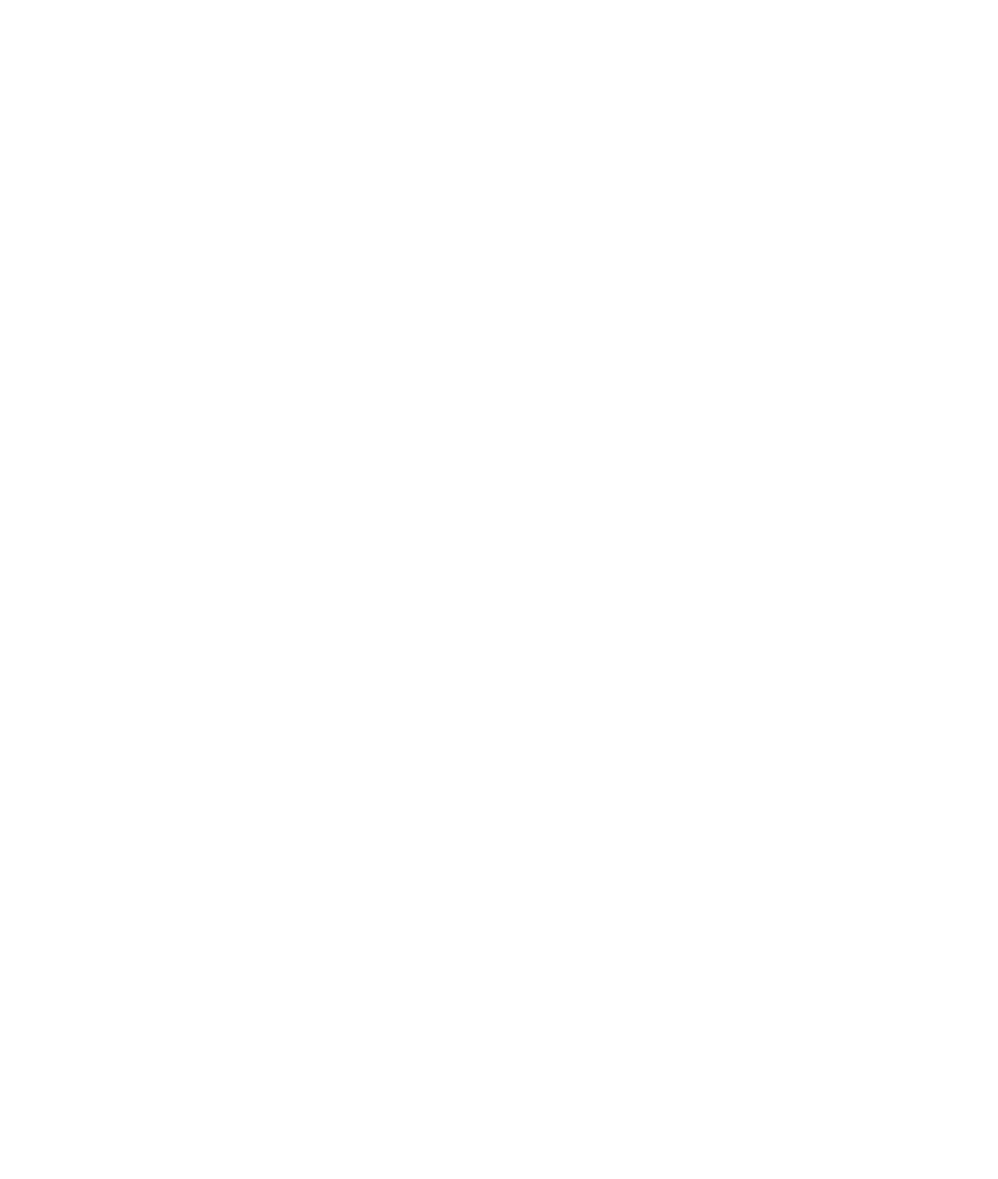
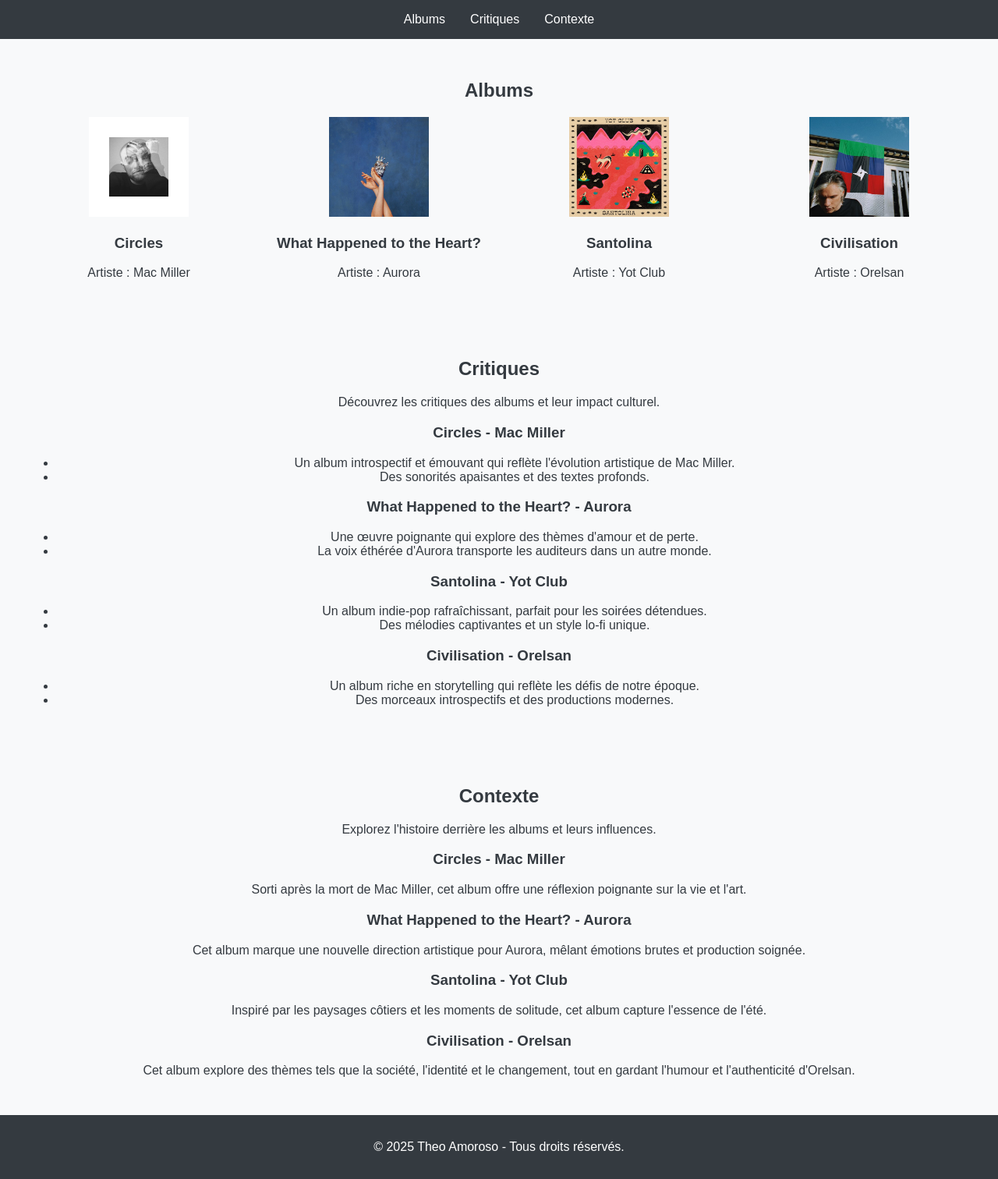
Before and after one commit to soloonnn/site, a plain HTML site: page index.html in a window 1280 px wide. Shown: the whole page at 78% size. Before the commit the page ends 800 px from the top, so only its background shows below. Drawn offline with Linux system fonts and the light colour scheme.

Commit message:
Affichage des Albums

```diff
--- /dev/null
+++ b/albums.json
@@ -0,0 +1,42 @@
+[
+    {
+        "artist": "Mac Miller",
+        "title": "Circles",
+        "image": "img/albums/circles.jpg",
+        "reviews": [
+            "Un album introspectif et émouvant qui reflète l'évolution artistique de Mac Miller.",
+            "Des sonorités apaisantes et des textes profonds."
+        ],
+        "context": "Sorti après la mort de Mac Miller, cet album offre une réflexion poignante sur la vie et l'art."
+    },
+    {
+        "artist": "Aurora",
+        "title": "What Happened to the Heart?",
+        "image": "img/albums/whtth.jpg",
+        "reviews": [
+            "Une œuvre poignante qui explore des thèmes d'amour et de perte.",
+            "La voix éthérée d'Aurora transporte les auditeurs dans un autre monde."
+        ],
+        "context": "Cet album marque une nouvelle direction artistique pour Aurora, mêlant émotions brutes et production soignée."
+    },
+    {
+        "artist": "Yot Club",
+        "title": "Santolina",
+        "image": "img/albums/santolina.jpg",
+        "reviews": [
+            "Un album indie-pop rafraîchissant, parfait pour les soirées détendues.",
+            "Des mélodies captivantes et un style lo-fi unique."
+        ],
+        "context": "Inspiré par les paysages côtiers et les moments de solitude, cet album capture l'essence de l'été."
+    },
+    {
+        "artist": "Orelsan",
+        "title": "Civilisation",
+        "image": "img/albums/civilisation.jpg",
+        "reviews": [
+            "Un album riche en storytelling qui reflète les défis de notre époque.",
+            "Des morceaux introspectifs et des productions modernes."
+        ],
+        "context": "Cet album explore des thèmes tels que la société, l'identité et le changement, tout en gardant l'humour et l'authenticité d'Orelsan."
+    }
+]
--- /dev/null
+++ b/dist/script.js
@@ -0,0 +1,74 @@
+"use strict";
+var __awaiter = (this && this.__awaiter) || function (thisArg, _arguments, P, generator) {
+    function adopt(value) { return value instanceof P ? value : new P(function (resolve) { resolve(value); }); }
+    return new (P || (P = Promise))(function (resolve, reject) {
+        function fulfilled(value) { try { step(generator.next(value)); } catch (e) { reject(e); } }
+        function rejected(value) { try { step(generator["throw"](value)); } catch (e) { reject(e); } }
+        function step(result) { result.done ? resolve(result.value) : adopt(result.value).then(fulfilled, rejected); }
+        step((generator = generator.apply(thisArg, _arguments || [])).next());
+    });
+};
+// Charger et afficher les albums
+function loadAlbums() {
+    return __awaiter(this, void 0, void 0, function* () {
+        try {
+            // Charger les données JSON
+            const response = yield fetch('albums.json'); // Remplacez par le chemin réel
+            const albums = yield response.json();
+            // Sélectionner la section albums dans le DOM
+            const albumGrid = document.querySelector('.album-grid');
+            // Générer dynamiquement le contenu des albums
+            albums.forEach(album => {
+                const albumElement = document.createElement('div');
+                albumElement.className = 'album-case';
+                albumElement.innerHTML = `
+                <img src="${album.image}" alt="${album.title}">
+                <h3>${album.title}</h3>
+                <p>Artiste : ${album.artist}</p>
+            `;
+                albumGrid.appendChild(albumElement);
+            });
+        }
+        catch (error) {
+            console.error('Erreur lors du chargement des albums :', error);
+        }
+    });
+}
+// Charger et afficher les critiques
+function loadReviews(albums) {
+    const critiquesSection = document.querySelector('#critiques');
+    albums.forEach(album => {
+        const reviewBlock = document.createElement('div');
+        reviewBlock.innerHTML = `
+            <h3>${album.title} - ${album.artist}</h3>
+            <ul>
+                ${album.reviews.map(review => `<li>${review}</li>`).join('')}
+            </ul>
+        `;
+        critiquesSection.appendChild(reviewBlock);
+    });
+}
+// Charger et afficher les contextes
+function loadContexts(albums) {
+    const contextSection = document.querySelector('#context');
+    albums.forEach(album => {
+        const contextBlock = document.createElement('div');
+        contextBlock.innerHTML = `
+            <h3>${album.title} - ${album.artist}</h3>
+            <p>${album.context}</p>
+        `;
+        contextSection.appendChild(contextBlock);
+    });
+}
+// Fonction principale
+function init() {
+    return __awaiter(this, void 0, void 0, function* () {
+        const response = yield fetch('albums.json');
+        const albums = yield response.json();
+        loadAlbums();
+        loadReviews(albums);
+        loadContexts(albums);
+    });
+}
+// Appeler la fonction au chargement de la page
+document.addEventListener('DOMContentLoaded', init);
--- a/index.html
+++ b/index.html
@@ -13,13 +13,33 @@
 	</head>
     <body>
         <header>
+			<nav>
+				<ul class="nav-bar">
+					<li><a href="#albums">Albums</a></li>
+					<li><a href="#critiques">Critiques</a></li>
+					<li><a href="#context">Contexte</a></li>
+				</ul>
+			</nav>
+		</header>
+		<main>
+			<section id="albums" class="section">
+				<h1>Albums</h1>
+				<div class="album-grid">
 
-        </header>
-        <main>
-
-        </main>
-        <footer>
-
-        </footer>
+				</div>
+			</section>
+			<section id="critiques" class="section">
+				<h1>Critiques</h1>
+				<p>Découvrez les critiques des albums et leur impact culturel.</p>
+			</section>
+			<section id="context" class="section">
+				<h1>Contexte</h1>
+				<p>Explorez l'histoire derrière les albums et leurs influences.</p>
+			</section>
+		</main>
+		<footer>
+			<p>&copy; 2025 Theo Amoroso - Tous droits réservés.</p>
+		</footer>
+		<script src="dist/script.js"></script>
     </body>
 </html>
--- a/style.css
+++ b/style.css
@@ -0,0 +1,60 @@
+/* Style de base */
+body {
+    font-family: Arial, sans-serif;
+    margin: 0;
+    padding: 0;
+    background-color: #f8f9fa;
+    color: #343a40;
+}
+
+header {
+    background-color: #343a40;
+    padding: 1rem 0;
+}
+
+.nav-bar {
+    display: flex;
+    justify-content: center;
+    list-style: none;
+    padding: 0;
+    margin: 0;
+}
+
+.nav-bar li {
+    margin: 0 1rem;
+}
+
+.nav-bar a {
+    color: #ffffff;
+    text-decoration: none;
+    font-size: 1rem;
+    transition: color 0.3s ease;
+}
+
+.nav-bar a:hover {
+    color: #f8c471;
+}
+
+.section {
+    padding: 2rem;
+    text-align: center;
+}
+
+.album-grid {
+    display: grid;
+    grid-template-columns: repeat(auto-fit, minmax(200px, 1fr));
+    gap: 1rem;
+    margin-top: 1rem;
+}
+
+.album-case img {
+    width:128px;
+    height:128px;
+}
+
+footer {
+    background-color: #343a40;
+    color: #ffffff;
+    text-align: center;
+    padding: 1rem 0;
+}
```
Also changed, not shown: script.ts (added, +77 -0 lines), tsconfig.json (added, +8 -0 lines), img/albums/circles.jpg (added), img/albums/civilisation.jpg (added), img/albums/santolina.jpg (added), img/albums/whtth.jpg (added), script.js (deleted).
